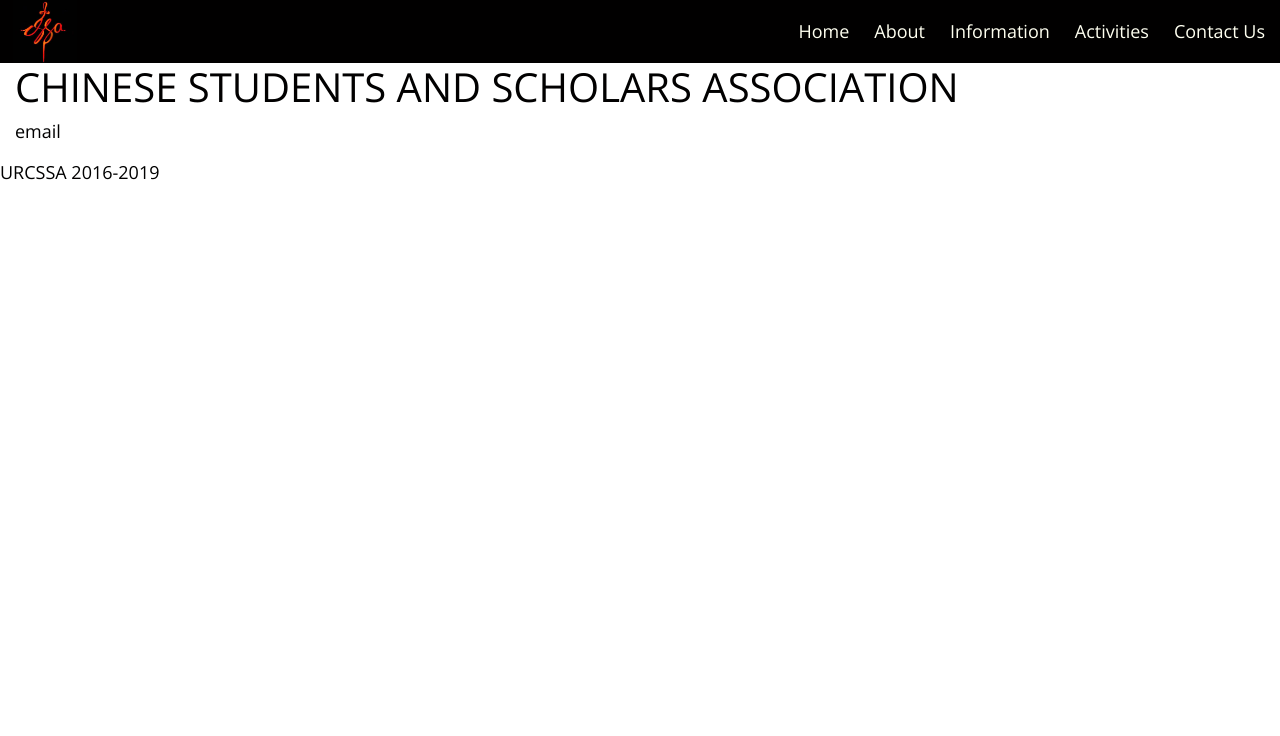
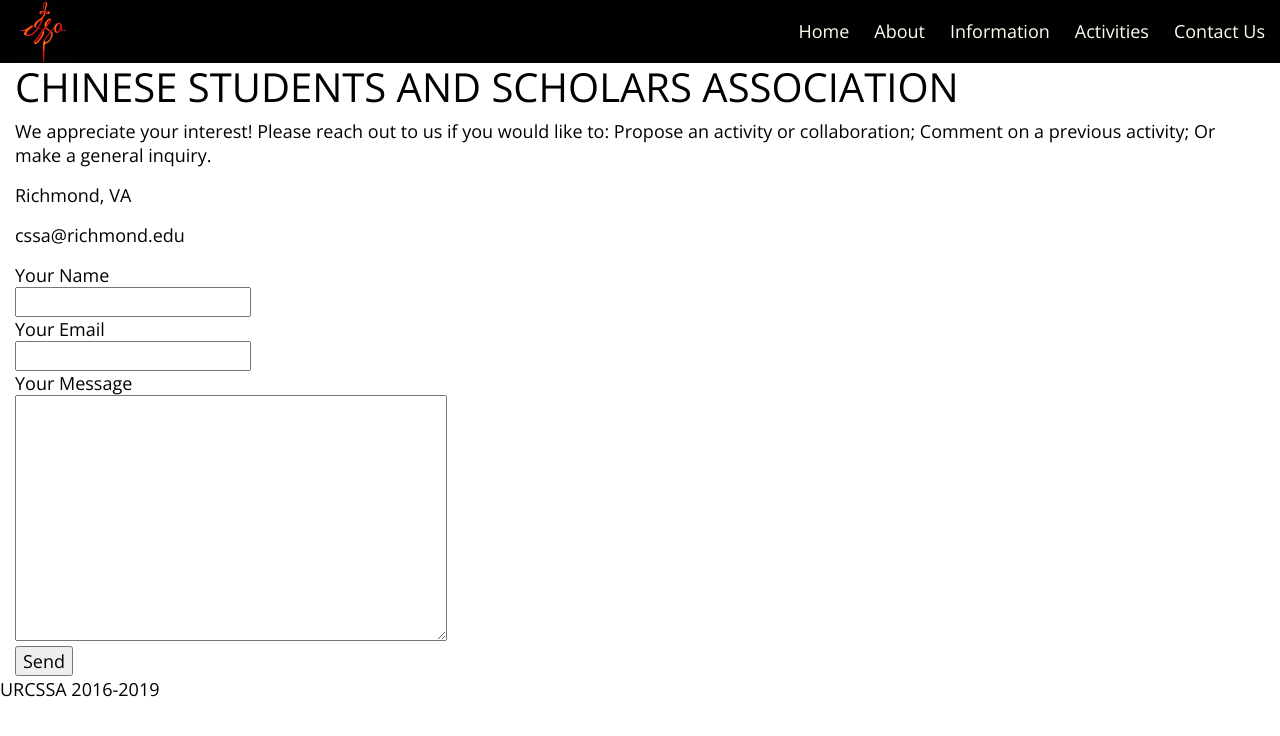
Before and after one commit to URCSSA/URCSSA_React, a React (Create React App) app in the folder web/: page /Contact in a window 1280 px wide. Shown: the top 736 px of the page. Built offline with nearby package versions, Linux system fonts and the light colour scheme.

Commit message:
Contact.js update

```diff
--- a/web/package.json
+++ b/web/package.json
@@ -3,7 +3,6 @@
   "version": "0.1.0",
   "private": true,
   "dependencies": {
-    "gulp": "^4.0.0",
     "gulp-changed": "^3.2.0",
     "gulp-clean-css": "^4.0.0",
     "gulp-rename": "^1.4.0",
@@ -31,6 +30,7 @@
     "not op_mini all"
   ],
   "devDependencies": {
+    "gulp": "^4.0.0",
     "terser-webpack-plugin": "^1.2.1"
   }
 }
--- a/web/src/components/pages/contact.js
+++ b/web/src/components/pages/contact.js
@@ -12,9 +12,31 @@
                 </h1>
 
                 <p>
-                    email
+                    We appreciate your interest! Please reach out to us if you would like to: Propose an activity or collaboration; Comment on a previous activity; Or make a general inquiry.
 
                 </p>
+
+                <p>Richmond, VA
+                </p>
+                <p>cssa@richmond.edu
+                </p>
+
+                Your Name
+                <br />
+                <input name="realname" />
+                <br />
+                Your Email
+                <br />
+                <input name="email" />
+                <br />
+                Your Message
+                <br />
+                <textarea cols="40" rows="10" name="Message"></textarea>
+                <br />
+                <input type="submit" value="Send" />
+                <input type="hidden" name="recipient" value="cssa@richmond.edu" />
+                <input type="hidden" name="subject" value="Subject" />
+                <input type="hidden" name="required" value="realname,email,Message" />
 
 
 
```
